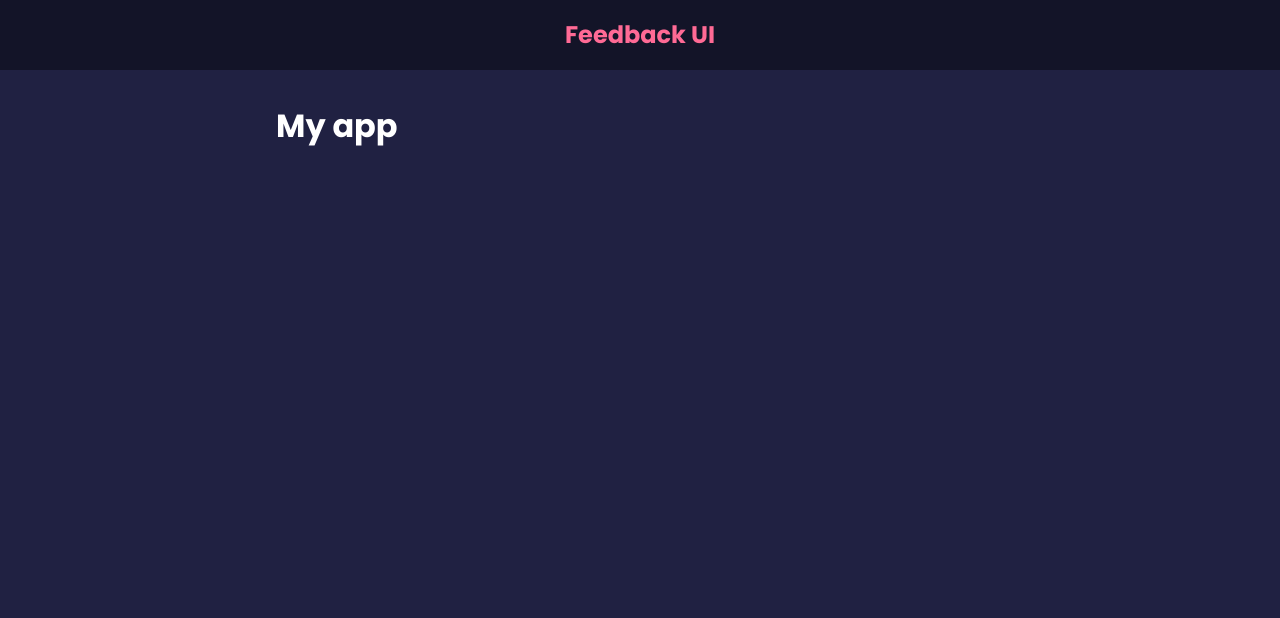
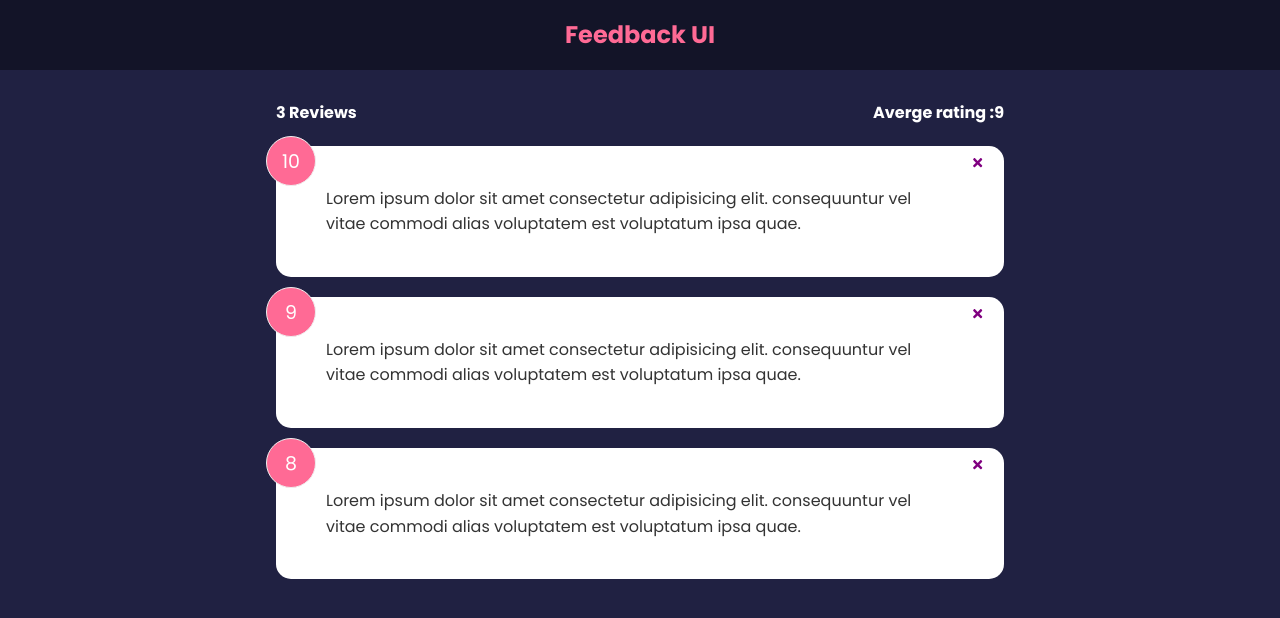
Before and after one commit to Debangshu767/feedback-app, a React (Create React App) app: page / in a window 1280 px wide. Shown: the top 618 px of the page. Built offline with nearby package versions, Linux system fonts and the light colour scheme.

Commit message:
feedback cards , rating and no of reviews

```diff
--- a/package.json
+++ b/package.json
@@ -8,6 +8,7 @@
     "@testing-library/user-event": "^13.5.0",
     "react": "^18.2.0",
     "react-dom": "^18.2.0",
+    "react-icons": "^4.4.0",
     "react-scripts": "5.0.1",
     "web-vitals": "^2.1.4"
   },
--- a/src/App.js
+++ b/src/App.js
@@ -1,11 +1,29 @@
+import {useState} from 'react'
 import Header from "./components/Header"
+import FeedbackData from "./data/FeedBack"
+import FeedbackList from "./components/FeedbackList"
+import FeedbackStats from './components/FeedbackStats'
 
 function App() {
+
+    const [feedback,setFeedback] = useState(FeedbackData)
+
+    const deleteFeedback = (id) => {
+        if(window.confirm('Are You sure you want to delete')){
+
+            setFeedback(feedback.filter((item) => item.id !==id))
+        }
+
+    }
+
+
     return (
         <>
         <Header/>
         <div className="container">
-            <h1>My app</h1>
+            <FeedbackStats feedback = {feedback}/>
+            <FeedbackList feedback={feedback}
+            handleDelete = {deleteFeedback} />
         </div>
         </>
         )
--- /dev/null
+++ b/src/components/FeedbackItem.jsx
@@ -0,0 +1,21 @@
+import { FaTimes } from 'react-icons/fa'
+import PropTypes from 'prop-types'
+import Card from "./shared/Card"
+
+function FeedbackItem({item, handleDelete}) {
+
+  return (
+    <Card>
+        <div className="num-display">{item.rating}</div>
+        <button onClick={() => handleDelete(item.id)} className="close"><FaTimes color = 'purple'/></button>
+        <div className="text-display">{item.text}</div>
+    </Card>
+  )
+}
+
+FeedbackItem.propTypes = {
+    item : PropTypes.object.isRequired
+}
+
+
+export default FeedbackItem
--- /dev/null
+++ b/src/components/FeedbackList.jsx
@@ -0,0 +1,32 @@
+import PropTypes from 'prop-types'
+import React from 'react'
+import FeedbackItem from './FeedbackItem'
+
+function feedbackList({feedback, handleDelete}) {
+
+    if(!feedback || feedback.length === 0)
+    {
+        return(
+            <p>No Feedbacks</p>
+        )
+    }
+
+  return (
+    <div className='feedback-list'>
+        {feedback.map((item) =>(
+            <FeedbackItem key = {item.id}
+            item = {item}
+            handleDelete = {handleDelete}
+            />
+
+        ))}
+    </div>
+  )
+}
+feedbackList.propTypes = {
+    feedback: PropTypes.array.isRequired
+}
+
+
+
+export default feedbackList
--- /dev/null
+++ b/src/components/FeedbackStats.jsx
@@ -0,0 +1,26 @@
+import PropTypes from 'prop-types'
+import React from 'react'
+
+function FeedbackStats({feedback}) {
+
+    //calc ratings average
+    let average = feedback.reduce((acc,cur) => {
+        return acc + cur.rating
+
+    },0)/feedback.length
+
+    average = average.toFixed(1).replace(/[.,]0$/,'')
+
+  return (
+    <div className="feedback-stats">
+        <h4>{feedback.length} Reviews</h4>
+        <h4>Averge rating :{isNaN(average) ? 0 : average} </h4>
+    </div>
+  )
+}
+
+FeedbackStats.propTypes = {
+    feedback : PropTypes.array.isRequired
+}
+
+export default FeedbackStats
--- /dev/null
+++ b/src/components/shared/Card.jsx
@@ -0,0 +1,21 @@
+import  PropTypes  from 'prop-types'
+import React from 'react'
+
+function Card({children, reverse}) {
+    return (
+    <div className={`card ${reverse && 'reverse'}`}>
+        {children}
+        </div>
+  )
+}
+
+Card.defaultProps = {
+    reverse : false
+}
+
+Card.propTypes = {
+    children : PropTypes.node.isRequired,
+    reverse: PropTypes.bool
+}
+
+export default Card
--- /dev/null
+++ b/src/data/FeedBack.js
@@ -0,0 +1,19 @@
+const FeedbackData = [
+    {
+      id: 1,
+      rating: 10,
+      text: 'Lorem ipsum dolor sit amet consectetur adipisicing elit. consequuntur vel vitae commodi alias voluptatem est voluptatum ipsa quae.',
+    },
+    {
+      id: 2,
+      rating: 9,
+      text: 'Lorem ipsum dolor sit amet consectetur adipisicing elit. consequuntur vel vitae commodi alias voluptatem est voluptatum ipsa quae.',
+    },
+    {
+      id: 3,
+      rating: 8,
+      text: 'Lorem ipsum dolor sit amet consectetur adipisicing elit. consequuntur vel vitae commodi alias voluptatem est voluptatum ipsa quae.',
+    },
+  ]
+
+  export default FeedbackData
```
Also changed, not shown: 1 other file (tests, documents, lock files or other folders).
